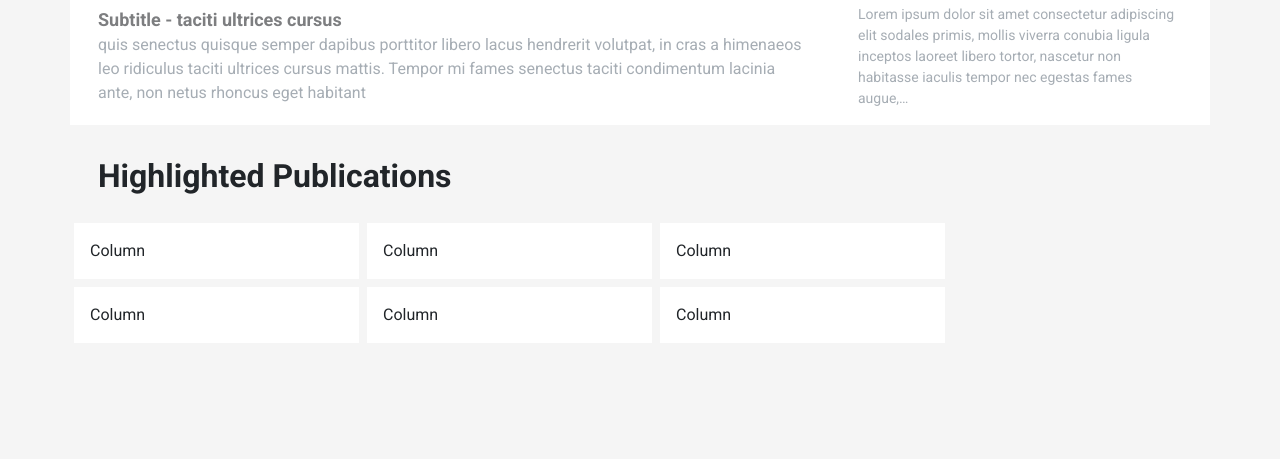
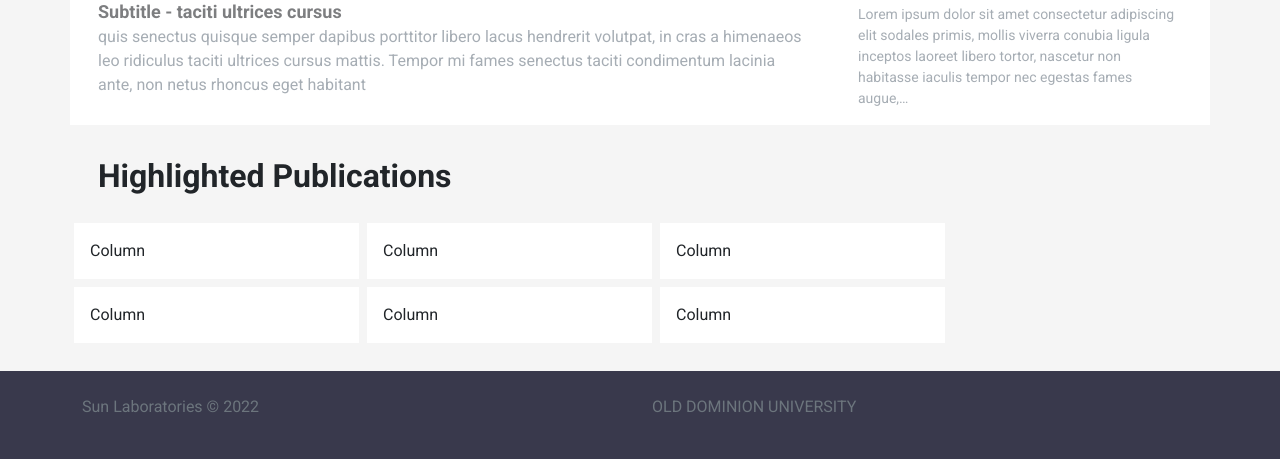
Before and after one commit to ashleyborum/Lab-Website, a plain HTML site: page index.html in a window 1280 px wide. Shown: the part 1147-1606 px from the top of the page. Before the commit the page ends 1494 px from the top, so only its background shows below. Drawn offline with nearby package versions, Linux system fonts and the light colour scheme.

Commit message:
Update index.html

```diff
--- a/index.html
+++ b/index.html
@@ -105,7 +105,6 @@
             <div class="row row-centered">
                 <div class="col-lg-8 col-md-8 main" style>
                     <div class="h2">Research Summary</div>
-                    <p></p>
                     <div class="rich-text">
                         <p class="text">Lorem ipsum dolor sit amet consectetur adipiscing elit suscipit, condimentum mauris convallis cras iaculis at tempus dignissim arcu, sollicitudin posuere porta non tellus dictumst penatibus. Commodo ante quis senectus quisque semper dapibus porttitor libero lacus hendrerit volutpat, in cras a himenaeos leo ridiculus taciti ultrices cursus mattis. Tempor mi fames senectus taciti condimentum lacinia ante, non netus rhoncus eget habitant sollicitudin, cubilia luctus consequat pharetra natoque porta. Sodales tristique habitasse massa ultrices ligula semper interdum dictumst, at quis vel non.</p>
                         <span class="h5">Subtitle - Lorem ipsum dolo</span>
@@ -154,6 +153,24 @@
         </div>
     </div>
 
+    <!-- Footer -->
+    <footer class="text-center text-lg-start bg-light text-muted">
+
+    <!-- Copyright -->
+    <div class="p-4 mt-4" style="background-color: #39394c;">
+        <div class="container">
+            <div class="row">
+                <div class="col-lg-6 col-md-6"><p class="footer-text" href="https://www.cs.odu.edu/~jsun/">Sun Laboratories © 2022</p></div>
+                <div class="col-lg-6 col-md-6"><p class="footer-text2" href="https://www.odu.edu/">OLD DOMINION UNIVERSITY</p></div>
+            </div>
+        </div>
+    </div>
+
+    <!-- Copyright -->
+  </footer>
+  <!-- Footer -->
+
+
     <!--Bootstrap Bundle with Popper-->
     <script src="https://cdn.jsdelivr.net/npm/bootstrap@5.1.3/dist/js/bootstrap.bundle.min.js" integrity="sha384-ka7Sk0Gln4gmtz2MlQnikT1wXgYsOg+OMhuP+IlRH9sENBO0LRn5q+8nbTov4+1p" crossorigin="anonymous"></script>
 </body>
```
